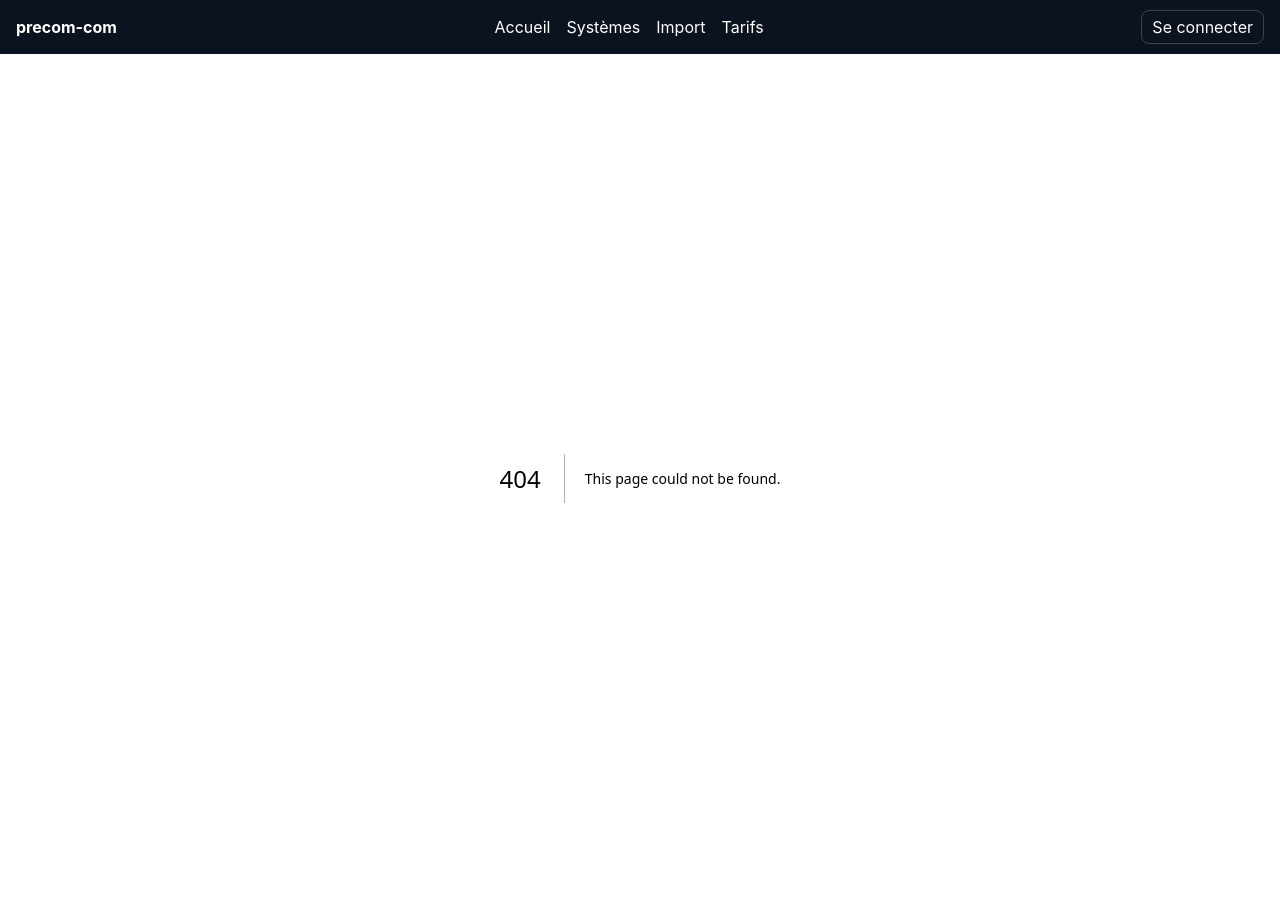
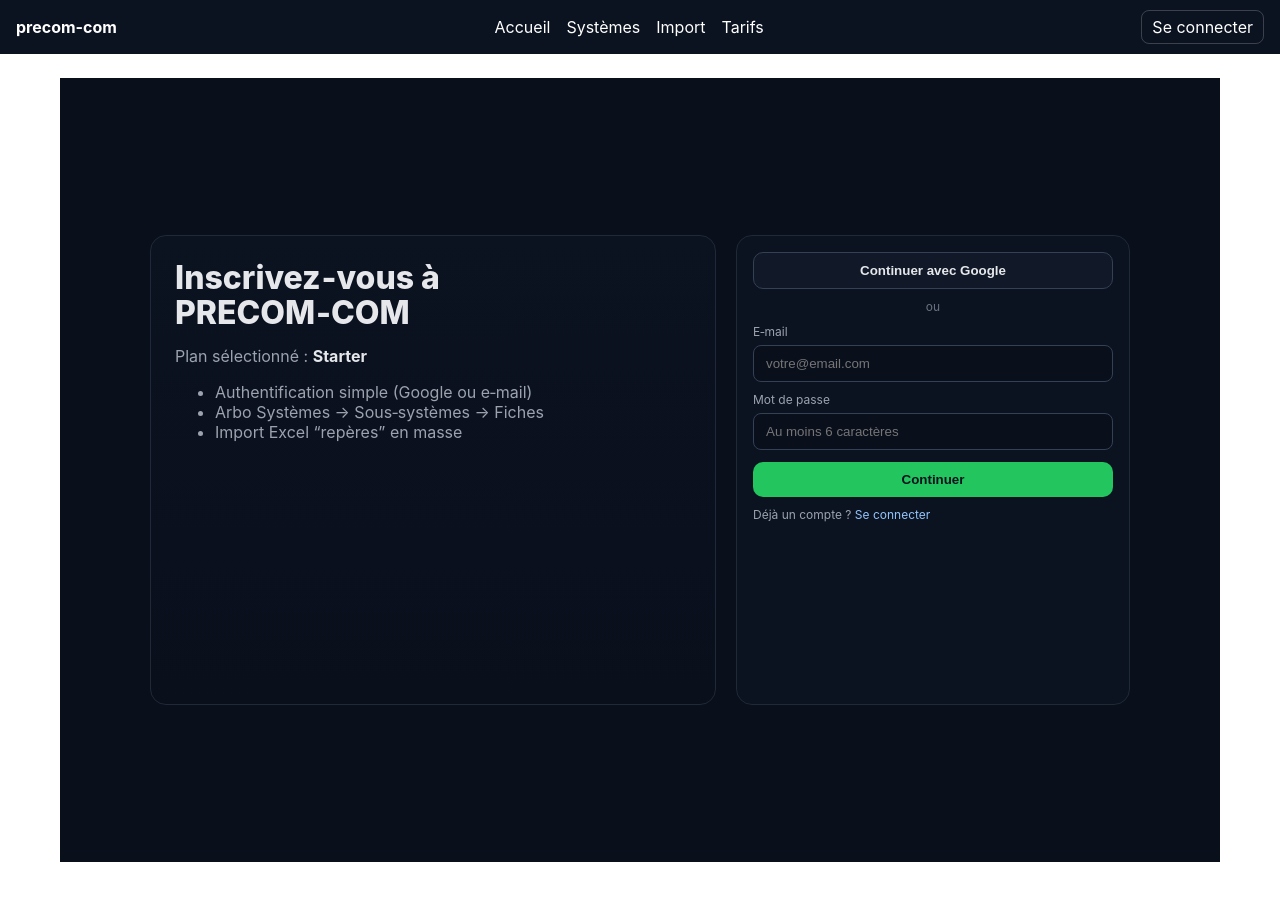
Before and after one commit to dominiqueBERNARD34/precom-com-app, a Next.js app: page /inscription in a window 1280 px wide. Before the commit this address had no page. Built offline with nearby package versions, Linux system fonts and the light colour scheme; no server answers.

Commit message:
Create page.tsx

```diff
--- /dev/null
+++ b/app/inscription/page.tsx
@@ -0,0 +1,171 @@
+'use client'
+
+import { useEffect, useMemo, useState } from 'react'
+import { useRouter, useSearchParams } from 'next/navigation'
+import { supabase } from '@/lib/supabaseClient'
+
+type PlanKey = 'starter'|'pro'|'entreprise'
+const allowedPlans = new Set<PlanKey>(['starter','pro','entreprise'])
+
+export default function Inscription() {
+  const router = useRouter()
+  const sp = useSearchParams()
+  const plan = (sp.get('plan') || 'starter') as PlanKey
+
+  // Si on arrive sans plan → redirige vers /formules
+  useEffect(()=>{
+    if (!allowedPlans.has(plan)) router.replace('/formules?h=pro')
+  },[plan, router])
+
+  const [email, setEmail] = useState('')
+  const [password, setPassword] = useState('')
+  const [busy, setBusy] = useState(false)
+  const [msg, setMsg] = useState<string | null>(null)
+  const [err, setErr] = useState<string | null>(null)
+
+  const redirectTo = useMemo(() => {
+    // Après OAuth / sign‑up validé
+    if (typeof window === 'undefined') return ''
+    return `${location.origin}/onboarding?plan=${encodeURIComponent(plan)}`
+  }, [plan])
+
+  const onGoogle = async () => {
+    setErr(null); setMsg(null)
+    await supabase.auth.signInWithOAuth({
+      provider: 'google',
+      options: { redirectTo }
+    })
+    // redirection par Supabase après auth Google
+  }
+
+  const onContinueEmail = async () => {
+    setBusy(true); setErr(null); setMsg(null)
+    try {
+      // 1) tenter un signUp (crée le compte si nouveau)
+      const { data, error } = await supabase.auth.signUp({
+        email, password,
+        options: {
+          emailRedirectTo: redirectTo,
+          data: { plan_source: plan }  // stocke le plan dans les metadata
+        }
+      })
+
+      if (error && /registered/i.test(error.message)) {
+        // 2) l'utilisateur existe déjà → simple connexion
+        const { data: sIn, error: e2 } = await supabase.auth.signInWithPassword({ email, password })
+        if (e2) throw e2
+        // Met à jour la metadata (dernière intention de plan)
+        await supabase.auth.updateUser({ data: { plan_source: plan } })
+        router.push(`/onboarding?plan=${plan}`)
+        return
+      }
+
+      if (error) throw error
+
+      // Selon ta config Supabase : soit session directe, soit email de confirmation
+      if (data.session) {
+        router.push(`/onboarding?plan=${plan}`)
+      } else {
+        setMsg('Nous t’avons envoyé un e‑mail de confirmation. Ouvre‑le puis reviens ici, tu seras automatiquement connecté.')
+      }
+    } catch (e:any) {
+      setErr(e?.message || String(e))
+    } finally {
+      setBusy(false)
+    }
+  }
+
+  const NiceBox: React.FC<{children:React.ReactNode}> = ({children}) => (
+    <div style={{
+      width: 360, background:'#0b1220', color:'#e5e7eb',
+      border:'1px solid #1f2937', borderRadius:16, padding:16
+    }}>{children}</div>
+  )
+
+  return (
+    <div style={{
+      minHeight:'calc(100dvh - 64px)', // enlève la hauteur du header
+      display:'grid', placeItems:'center',
+      background:'#0a0f1c', padding:'24px 12px'
+    }}>
+      <div style={{
+        display:'flex', gap:20, alignItems:'stretch',
+        width:'min(980px, 96vw)'
+      }}>
+        {/* Colonne gauche (branding) */}
+        <div style={{
+          flex:1, minHeight:420, borderRadius:16,
+          background:'linear-gradient(180deg, #0b1220 0%, #0a0f1c 100%)',
+          border:'1px solid #1f2937', padding:24, color:'#e5e7eb'
+        }}>
+          <div style={{fontSize:32, fontWeight:800, lineHeight:1.1}}>
+            Inscrivez‑vous à<br/>PRECOM‑COM
+          </div>
+          <div style={{marginTop:16, color:'#9ca3af'}}>
+            Plan sélectionné : <b style={{color:'#e5e7eb', textTransform:'capitalize'}}>{plan}</b>
+          </div>
+          <ul style={{marginTop:16, color:'#9ca3af'}}>
+            <li>Authentification simple (Google ou e‑mail)</li>
+            <li>Arbo Systèmes → Sous‑systèmes → Fiches</li>
+            <li>Import Excel “repères” en masse</li>
+          </ul>
+        </div>
+
+        {/* Colonne droite (auth) */}
+        <NiceBox>
+          <button onClick={onGoogle}
+                  style={{width:'100%', padding:'10px 12px', borderRadius:10,
+                          border:'1px solid #334155', background:'#111827',
+                          color:'#e5e7eb', cursor:'pointer', fontWeight:600}}>
+            Continuer avec Google
+          </button>
+
+          <div style={{textAlign:'center', color:'#6b7280', fontSize:12, margin:'10px 0'}}>ou</div>
+
+          <label style={{display:'grid', gap:6, marginTop:8}}>
+            <span style={{fontSize:12, color:'#9ca3af'}}>E‑mail</span>
+            <input type="email" value={email} onChange={e=>setEmail(e.target.value)}
+                   placeholder="votre@email.com"
+                   style={{padding:'10px 12px', borderRadius:8, border:'1px solid #334155',
+                           background:'#0a0f1c', color:'#e5e7eb'}}/>
+          </label>
+
+          <label style={{display:'grid', gap:6, marginTop:10}}>
+            <span style={{fontSize:12, color:'#9ca3af'}}>Mot de passe</span>
+            <input type="password" value={password} onChange={e=>setPassword(e.target.value)}
+                   placeholder="Au moins 6 caractères"
+                   style={{padding:'10px 12px', borderRadius:8, border:'1px solid #334155',
+                           background:'#0a0f1c', color:'#e5e7eb'}}/>
+          </label>
+
+          <button onClick={onContinueEmail} disabled={busy || !email || password.length<6}
+                  style={{
+                    marginTop:12, width:'100%', padding:'10px 12px', borderRadius:10,
+                    background:'#22c55e', color:'#0b1220', fontWeight:800,
+                    cursor: busy ? 'not-allowed' : 'pointer', border:'none'
+                  }}>
+            {busy ? '…' : 'Continuer'}
+          </button>
+
+          <div style={{marginTop:10, fontSize:12, color:'#9ca3af'}}>
+            Déjà un compte ?&nbsp;
+            <a href={`/connexion?plan=${plan}`} style={{color:'#93c5fd', textDecoration:'none'}}>
+              Se connecter
+            </a>
+          </div>
+
+          {err && (
+            <div style={{marginTop:12, color:'#fecaca', background:'#7f1d1d', padding:8, borderRadius:8}}>
+              {err}
+            </div>
+          )}
+          {msg && (
+            <div style={{marginTop:12, color:'#bbf7d0', background:'#064e3b', padding:8, borderRadius:8}}>
+              {msg}
+            </div>
+          )}
+        </NiceBox>
+      </div>
+    </div>
+  )
+}
```
